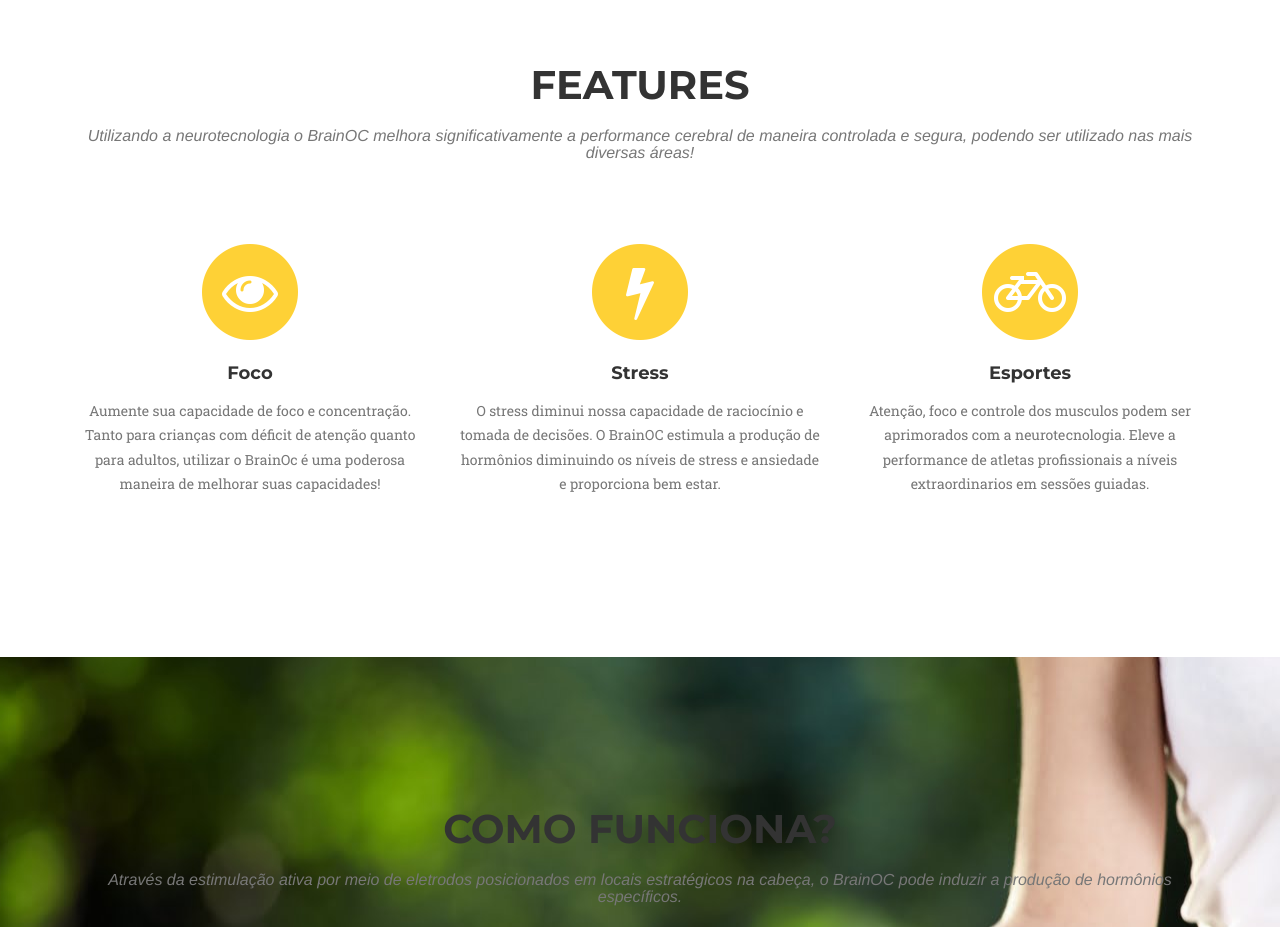
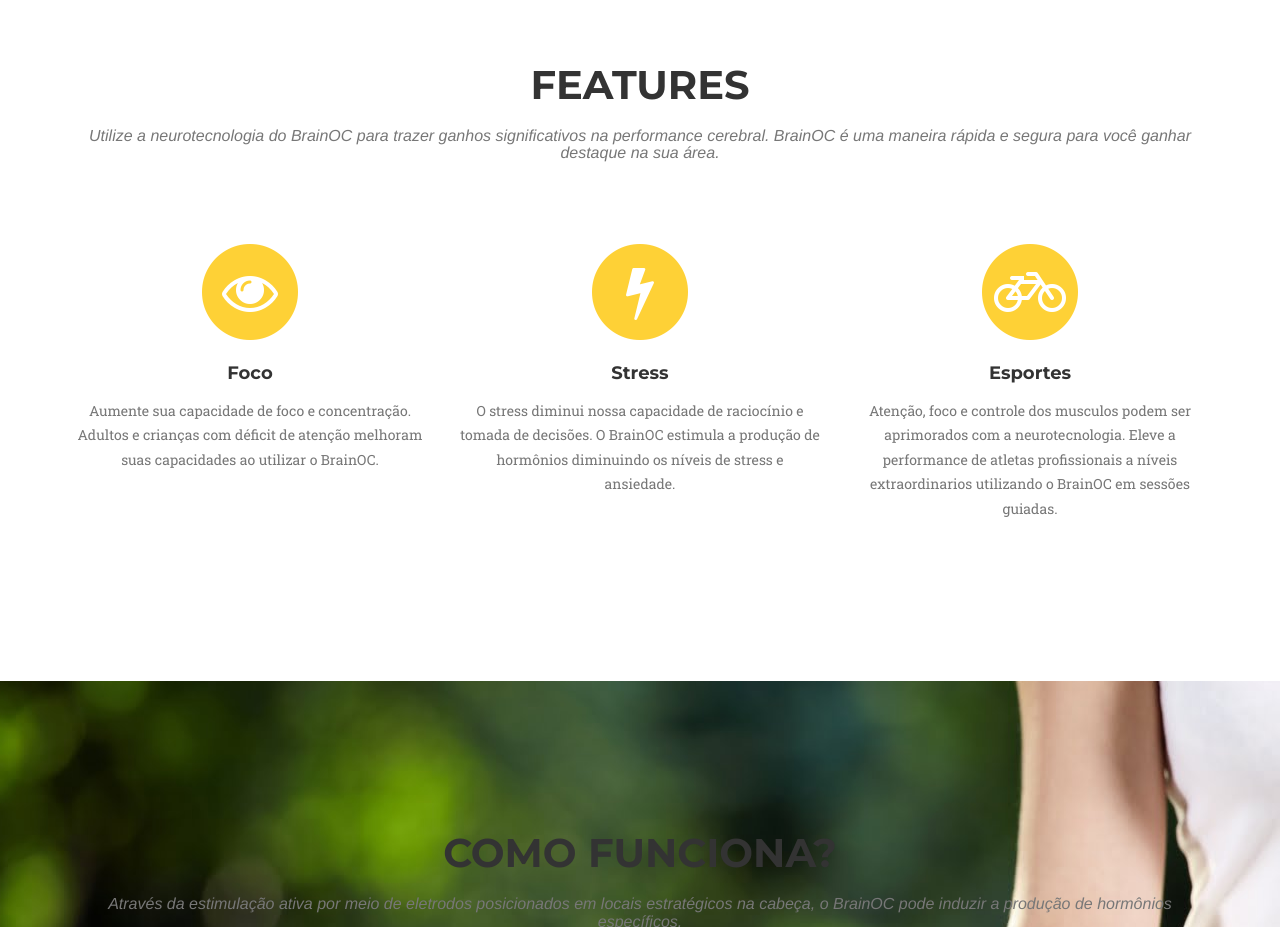
Before and after one commit to arminsonnenhohl/stimullus.github.io, a plain HTML site: page index.html in a window 1280 px wide. Shown: the part 880-1807 px from the top of the page. Drawn offline with nearby package versions, Linux system fonts and the light colour scheme; a web font is replaced by a local one.

Commit message:
Update index.html

```diff
--- a/index.html
+++ b/index.html
@@ -103,7 +103,7 @@
             <div class="row">
                 <div class="col-lg-12 text-center">
                     <h2 class="section-heading">Features</h2>
-                    <h3 class="section-subheading text-muted">Utilizando a neurotecnologia o BrainOC melhora significativamente a performance cerebral de maneira controlada e segura, podendo ser utilizado nas mais diversas áreas!</h3>
+                    <h3 class="section-subheading text-muted">Utilize a neurotecnologia do BrainOC para trazer ganhos significativos na performance cerebral. BrainOC é uma maneira rápida e segura para você ganhar destaque na sua área.</h3>
                 </div>
             </div>
             <div class="row text-center">
@@ -113,7 +113,7 @@
                         <i class="fa fa-eye fa-stack-1x fa-inverse"></i>
                     </span>
                     <h4 class="service-heading">Foco</h4>
-                    <p class="text-muted">Aumente sua capacidade de foco e concentração. Tanto para crianças com déficit de atenção quanto para adultos, utilizar o BrainOc é uma poderosa maneira de melhorar suas capacidades!</p>
+                    <p class="text-muted">Aumente sua capacidade de foco e concentração. Adultos e crianças com déficit de atenção melhoram suas capacidades ao utilizar o BrainOC.</p>
                 </div>
                 <div class="col-md-4">
                     <span class="fa-stack fa-4x">
@@ -121,7 +121,7 @@
                         <i class="fa fa-flash fa-stack-1x fa-inverse"></i>
                     </span>
                     <h4 class="service-heading">Stress</h4>
-                    <p class="text-muted">O stress diminui nossa capacidade de raciocínio e tomada de decisões. O BrainOC estimula a produção de hormônios diminuindo os níveis de stress e ansiedade e proporciona bem estar.</p>
+                    <p class="text-muted">O stress diminui nossa capacidade de raciocínio e tomada de decisões. O BrainOC estimula a produção de hormônios diminuindo os níveis de stress e ansiedade.</p>
                 </div>
                 <div class="col-md-4">
                     <span class="fa-stack fa-4x">
@@ -129,7 +129,7 @@
                         <i class="fa fa-bicycle fa-stack-1x fa-inverse"></i>
                     </span>
                     <h4 class="service-heading">Esportes</h4>
-                    <p class="text-muted">Atenção, foco e controle dos musculos podem ser aprimorados com a neurotecnologia. Eleve a performance de atletas profissionais a níveis extraordinarios em sessões guiadas.</p>
+                    <p class="text-muted">Atenção, foco e controle dos musculos podem ser aprimorados com a neurotecnologia. Eleve a performance de atletas profissionais a níveis extraordinarios utilizando o BrainOC em sessões guiadas.</p>
                 </div>
             </div>
         </div>
```
